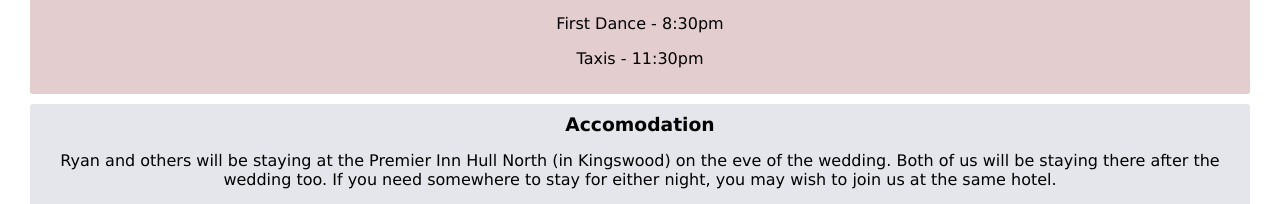
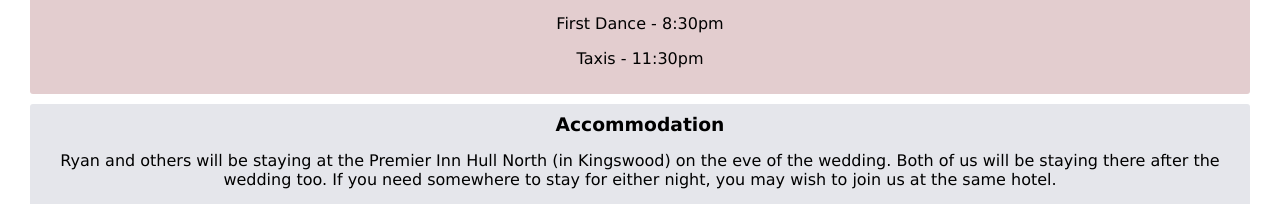
Before and after one commit to ryanrichardson1993/wedding-angular, an Angular app: page / in a window 1280 px wide. Shown: the part 1049-1253 px from the top of the page. Built offline with nearby package versions, Linux system fonts and the light colour scheme.

Commit message:
Fix spelling error in hotel component

```diff
--- a/src/app/hotels/hotels.component.html
+++ b/src/app/hotels/hotels.component.html
@@ -1,5 +1,5 @@
 <div class="box-2">
-  <h3>Accomodation</h3>
+  <h3>Accommodation</h3>
   <p>Ryan and others will be staying at the Premier Inn Hull North (in Kingswood) on the eve of the wedding. Both of us will be staying there after the wedding too. If you need somewhere to stay for either night, you may wish to join us at the same hotel.</p>
   <p>It's cheap, located alongside a few restaurants and just a 5-10 minute drive/taxi ride from the venue.</p>
   <div class="link-container">
```
